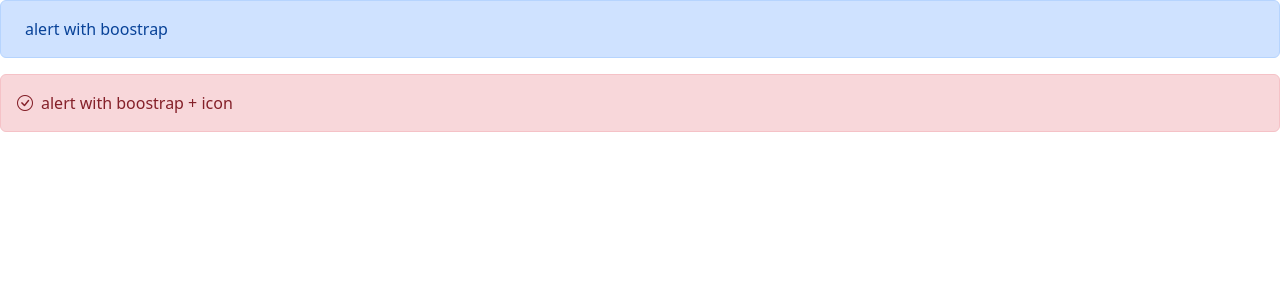
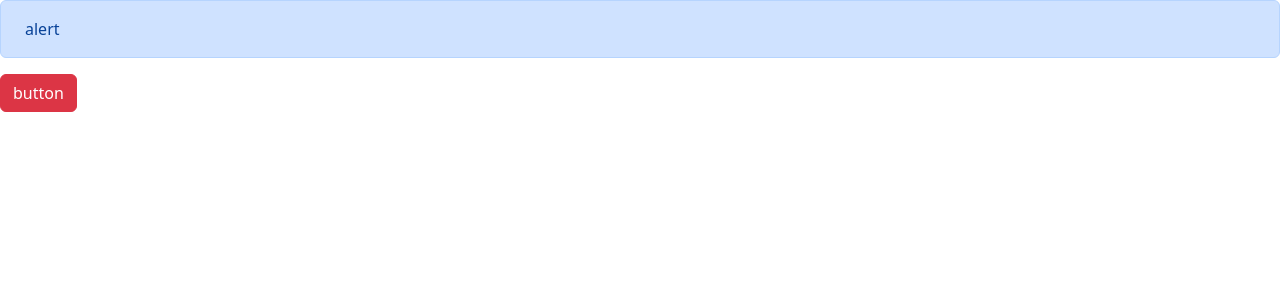
Before and after one commit to martygo/bootstrap-documentation-storybook, a React (Vite) app: page / in a window 1280 px wide. Shown: the top 300 px of the page. Built offline with nearby package versions, Linux system fonts and the light colour scheme.

Commit message:
🚨 fix bugs and refactor code

```diff
--- a/src/App.jsx
+++ b/src/App.jsx
@@ -1,14 +1,15 @@
-import React from "react"
+import React from "react";
 
-import Alert from "./components/Alert/Alert"
+import { Alert } from "./components/Alert/Alert";
+import { Button } from "./components/Button/ Button";
 
-function App () {
-  return (
+function App() {
+	return (
 		<>
-			<Alert type="primary" message="alert with boostrap" />
-			<Alert type="danger" message="alert with boostrap + icon" icon="check-circle"/>
+			<Alert type="primary" message="alert" />
+			<Button type="danger" content="button" />
 		</>
 	);
 }
 
-export default App
+export default App;
--- a/src/components/Alert/Alert.jsx
+++ b/src/components/Alert/Alert.jsx
@@ -3,7 +3,7 @@
 
 import Icon from "../Icon/Icon";
 
-const Alert = ({ type, message, icon }) => {
+export const Alert = ({ type, message, icon }) => {
 	return (
 		<>
 			<div className={`alert alert-${type}`}>
@@ -19,5 +19,3 @@
 	message: PropTypes.string.isRequired,
 	icon: PropTypes.string,
 };
-
-export default Alert;
--- a/src/components/Button/ Button.jsx
+++ b/src/components/Button/ Button.jsx
@@ -1,11 +1,29 @@
 import React from "react";
+import { PropTypes } from "prop-types";
 
-const Button = () => {
+export const Button = ({ type, content, size, disabled }) => {
 	return (
-		<div className="alert alert-primary">
-			A simple primary alert—check it out!
-		</div>
+		<>
+			<button
+				type="button"
+				className={`btn btn-${type} btn-${size}`}
+				disabled={disabled ? true : false}
+			>
+				{content}
+			</button>
+		</>
 	);
 };
 
-export default Button;
+Button.propTypes = {
+	type: PropTypes.oneOf([
+		"primary",
+		"success",
+		"danger",
+		"warning",
+		"dark",
+	]),
+	content: PropTypes.string.isRequired,
+	size: PropTypes.oneOf(["sm", "lg"]),
+	disabled: PropTypes.bool,
+};
```
Also changed, not shown: 2 other files (tests, documents, lock files or other folders).
